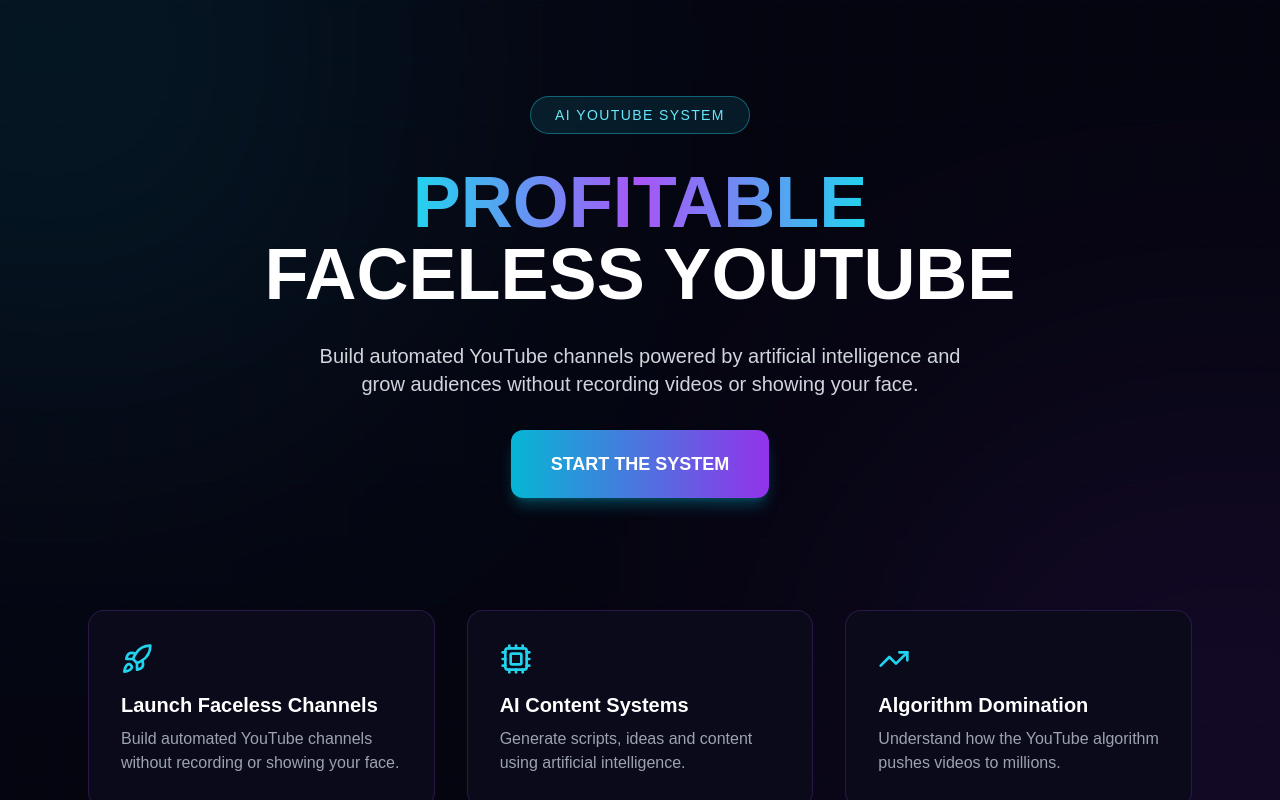
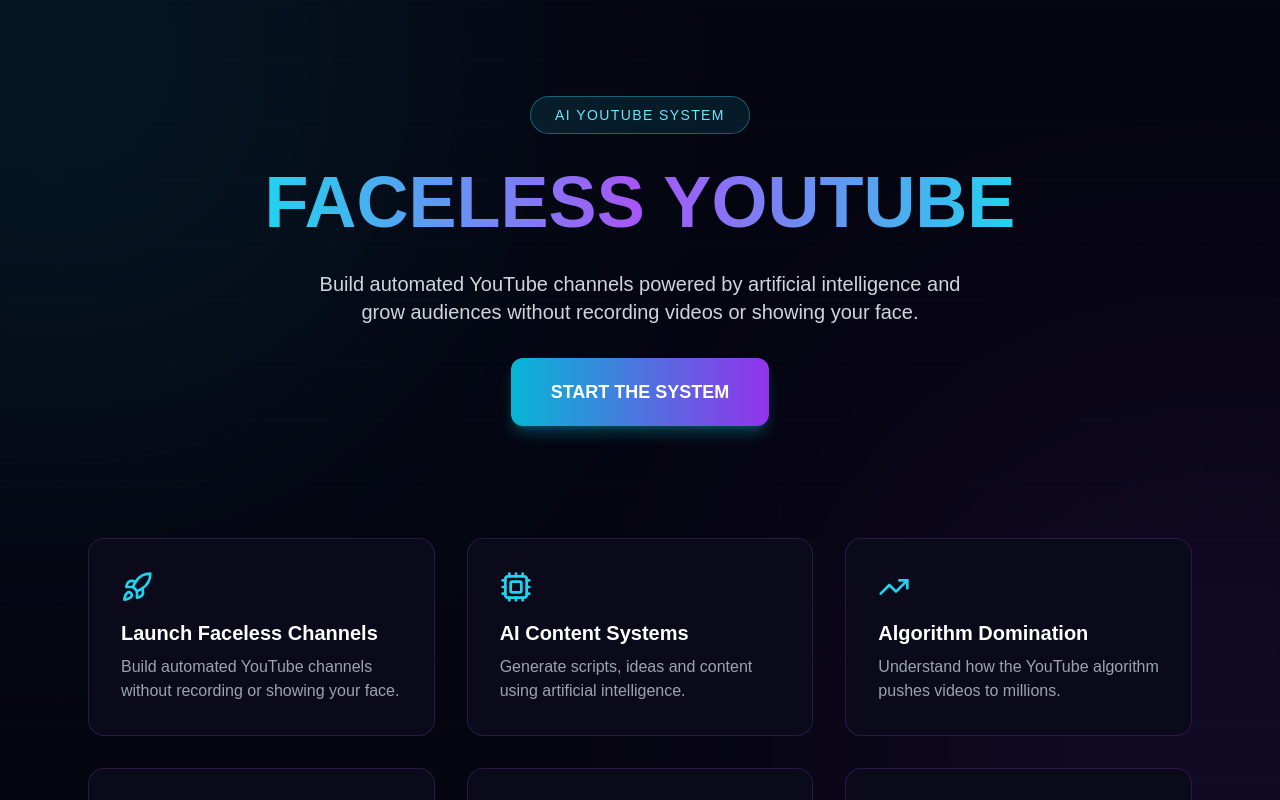
Before and after one commit to natashamohamad/projeto2, a Next.js app: page /promo in a window 1280 px wide. Built offline with nearby package versions, Linux system fonts and the light colour scheme; no server answers.

Commit message:
update website content, title and layout changes

```diff
--- a/app/promo/content/White.tsx
+++ b/app/promo/content/White.tsx
@@ -158,7 +158,7 @@
 
 <p className="text-xl md:text-2xl text-gray-300 font-light">
 
-Get instant access to the system behind profitable faceless YouTube channels.
+Get instant access to the system behind faceless YouTube channels.
 
 </p>
 
--- a/components/access-denied-whitepage.tsx
+++ b/components/access-denied-whitepage.tsx
@@ -103,12 +103,8 @@
 <h1 className="text-5xl md:text-7xl font-black">
 
 <span className="bg-gradient-to-r from-cyan-400 via-purple-500 to-cyan-400 bg-clip-text text-transparent">
-PROFITABLE
+FACELESS YOUTUBE
 </span>
-
-<br/>
-
-FACELESS YOUTUBE
 
 </h1>
 
```
